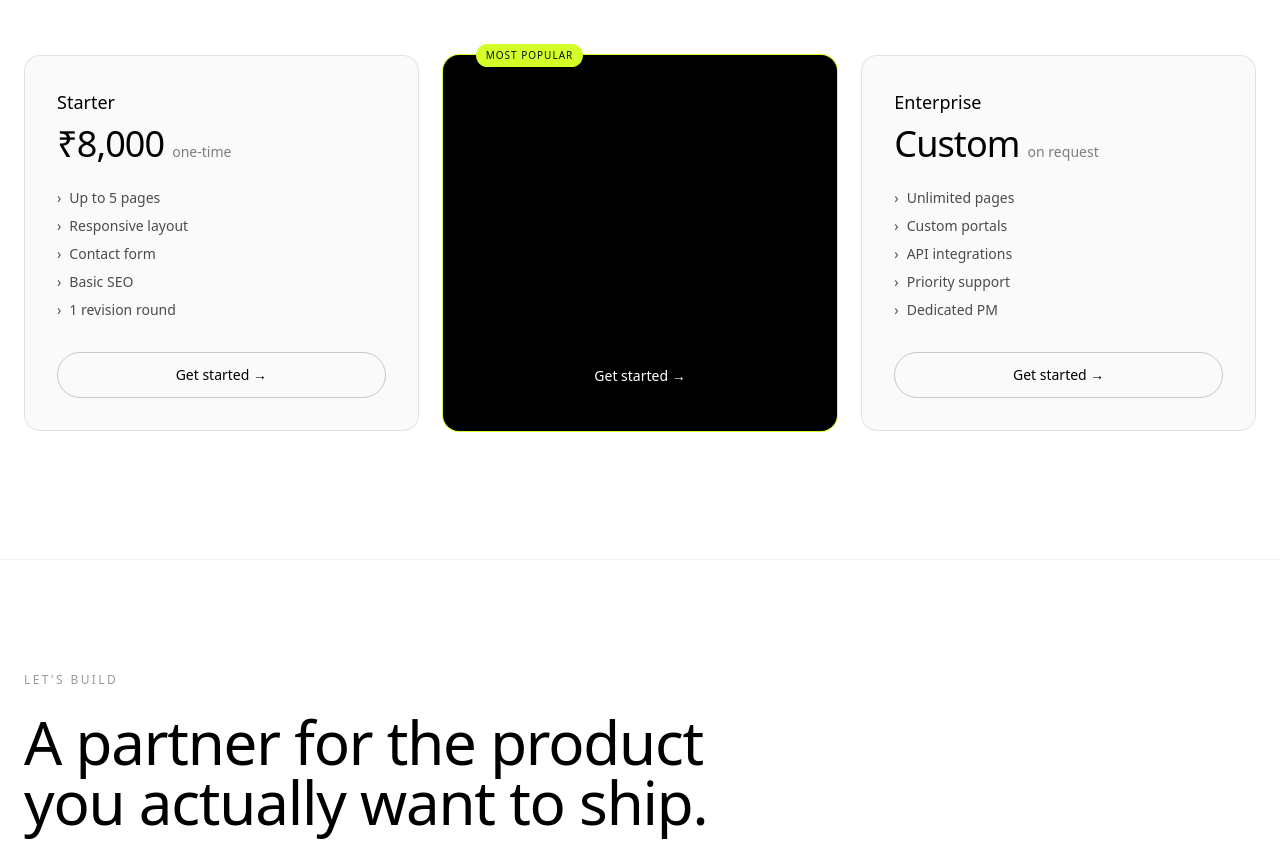
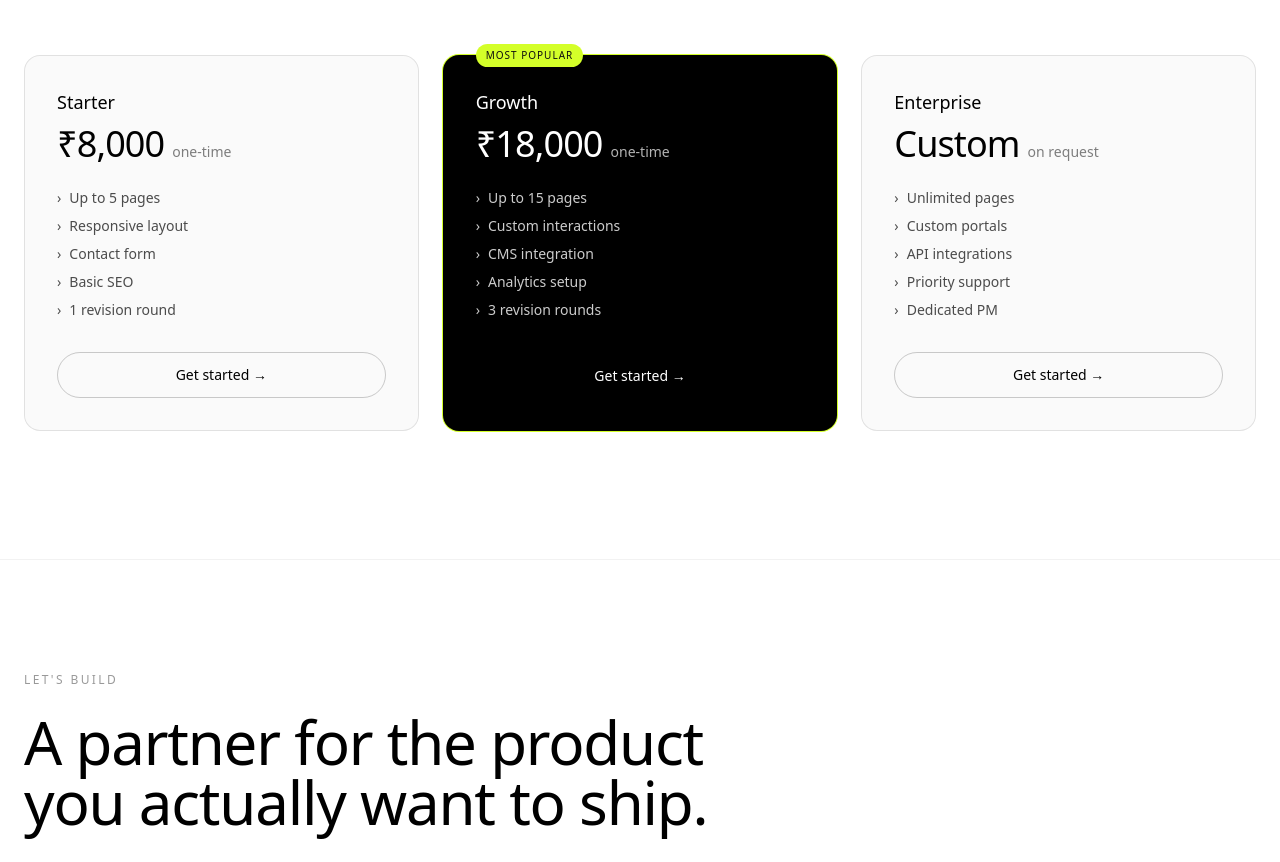
Before and after one commit to YashTupe22/Synplix-Infotech-V2, a React (Vite) app: page / in a window 1280 px wide. Shown: the part 3496-4358 px from the top of the page. Built offline with nearby package versions, Linux system fonts and the light colour scheme; the HTML template or start-up script is replaced by a standard one; a web font is replaced by a local one.

Commit message:
Changes
Co-authored-by: YashTupe22 <192679530+YashTupe22@users.noreply.github.com>

```diff
--- a/src/components/PricingPreview.tsx
+++ b/src/components/PricingPreview.tsx
@@ -36,12 +36,12 @@ export function PricingPreview() {
                   Most popular
                 </span>
               )}
-              <h3 className={cn("text-lg font-medium mb-2", plan.highlighted ? "text-black" : "text-black")}>{plan.name}</h3>
+              <h3 className={cn("text-lg font-medium mb-2", plan.highlighted ? "text-white" : "text-black")}>{plan.name}</h3>
               <div className="mb-6 flex items-baseline gap-2">
-                <span className={cn("text-4xl font-medium tracking-tight", plan.highlighted ? "text-black" : "text-black")}>{plan.price}</span>
-                <span className={cn("text-sm", plan.highlighted ? "text-black/60" : "text-black/50")}>{plan.cadence}</span>
+                <span className={cn("text-4xl font-medium tracking-tight", plan.highlighted ? "text-white" : "text-black")}>{plan.price}</span>
+                <span className={cn("text-sm", plan.highlighted ? "text-white/70" : "text-black/50")}>{plan.cadence}</span>
               </div>
-              <ul className={cn("space-y-2 mb-8 flex-1", plan.highlighted ? "text-black/70" : "text-black/70")}>
+              <ul className={cn("space-y-2 mb-8 flex-1", plan.highlighted ? "text-white/80" : "text-black/70")}>
                 {plan.features.map((f) => (
                   <li key={f} className="text-sm flex gap-2">
                     <span aria-hidden>›</span>
--- a/src/pages/Pricing.tsx
+++ b/src/pages/Pricing.tsx
@@ -23,9 +23,9 @@ function PlanCard({ plan }: { plan: (typeof webpagePlans)[number] }) {
       <h3 className="text-lg font-medium mb-2">{plan.name}</h3>
       <div className="mb-6 flex items-baseline gap-2">
         <span className="text-4xl font-medium tracking-tight">{plan.price}</span>
-        <span className={cn("text-sm", plan.highlighted ? "text-black/60" : "text-black/50")}>{plan.cadence}</span>
+        <span className={cn("text-sm", plan.highlighted ? "text-white/70" : "text-black/50")}>{plan.cadence}</span>
       </div>
-      <ul className={cn("space-y-2 mb-8 flex-1", plan.highlighted ? "text-black/70" : "text-black/70")}>
+      <ul className={cn("space-y-2 mb-8 flex-1", plan.highlighted ? "text-white/80" : "text-black/70")}>
         {plan.features.map((f) => (
           <li key={f} className="text-sm flex gap-2"><span aria-hidden>›</span>{f}</li>
         ))}
```
